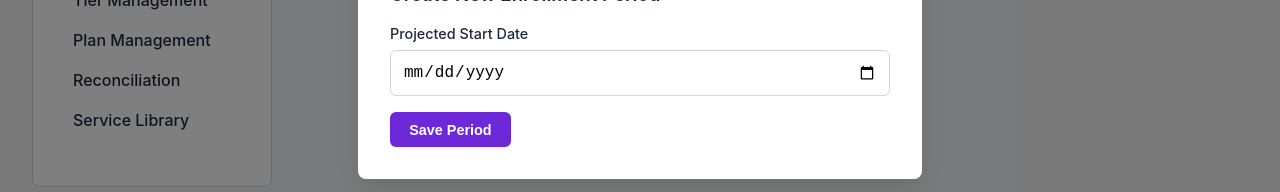
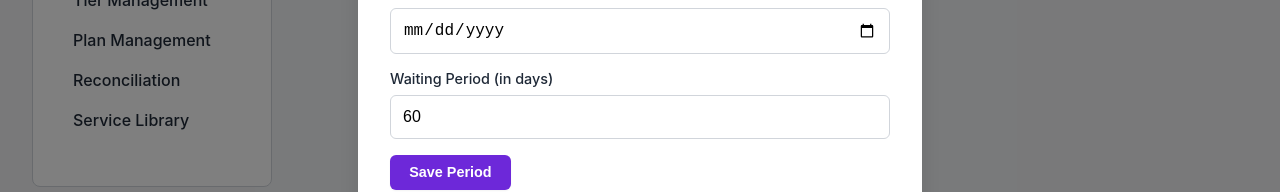
Before and after one commit to geminitwinsolutions/benefits-management-system, a React (Create React App) app: page /central-hub/open-enrollment in a window 1280 px wide. Both pictures are taken after a click on the button "Create New Enrollment". Shown: the part 344-536 px from the top of the page. Built offline with nearby package versions, Linux system fonts and the light colour scheme; no server answers; the database is empty.

Commit message:
Changes to be committed:

```diff
--- a/src/pages/OpenEnrollment.js
+++ b/src/pages/OpenEnrollment.js
@@ -6,10 +6,13 @@ function OpenEnrollment() {
   const [periods, setPeriods] = useState([]);
   const [loading, setLoading] = useState(true);
   const [showAddForm, setShowAddForm] = useState(false);
+  // --- CHANGE START ---
   const [newPeriod, setNewPeriod] = useState({
     projected_start_date: '',
-    status: 'Upcoming'
+    status: 'Upcoming',
+    waiting_period_days: '60' // Default to 60 as per the guide
   });
+  // --- CHANGE END ---
 
   useEffect(() => {
     async function fetchPeriods() {
@@ -32,7 +35,9 @@ function OpenEnrollment() {
     if (addedPeriod) {
       setPeriods(prevPeriods => [...prevPeriods, addedPeriod].sort((a, b) => new Date(a.projected_start_date) - new Date(b.projected_start_date)));
       setShowAddForm(false);
-      setNewPeriod({ projected_start_date: '', status: 'Upcoming' });
+      // --- CHANGE START ---
+      setNewPeriod({ projected_start_date: '', status: 'Upcoming', waiting_period_days: '60' });
+      // --- CHANGE END ---
     } else {
       alert("Failed to create the new enrollment period.");
     }
@@ -62,7 +67,6 @@ function OpenEnrollment() {
     }
   };
 
-  // Memoize the derived state to prevent re-calculation on every render
   const { activePeriod, upcomingPeriods, completedPeriods } = useMemo(() => {
     const active = periods.find(p => p.status === 'Active') || null;
     const upcoming = periods.filter(p => p.status === 'Upcoming').sort((a, b) => new Date(a.projected_start_date) - new Date(b.projected_start_date));
@@ -84,7 +88,6 @@ function OpenEnrollment() {
         </button>
       </div>
 
-      {/* Active Enrollment Section */}
       {activePeriod && (
         <div className="card active-enrollment-card">
           <div className="card-header green">
@@ -102,7 +105,6 @@ function OpenEnrollment() {
       )}
 
       <div className="open-enrollment-layout">
-        {/* Upcoming Enrollments */}
         <div className="card">
           <div className="card-header blue">
             <h2>Upcoming Periods</h2>
@@ -124,7 +126,6 @@ function OpenEnrollment() {
           </div>
         </div>
 
-        {/* Past Enrollments */}
         <div className="card">
           <div className="card-header">
             <h2>Past Periods</h2>
@@ -154,6 +155,19 @@ function OpenEnrollment() {
               <label>Projected Start Date</label>
               <input type="date" name="projected_start_date" value={newPeriod.projected_start_date} onChange={handleFormChange} required />
             </div>
+            {/* --- CHANGE START --- */}
+            <div className="form-group">
+              <label>Waiting Period (in days)</label>
+              <input
+                type="number"
+                name="waiting_period_days"
+                value={newPeriod.waiting_period_days}
+                onChange={handleFormChange}
+                required
+                placeholder="e.g., 60"
+              />
+            </div>
+            {/* --- CHANGE END --- */}
             <button type="submit" className="submit-button">
               Save Period
             </button>
```
